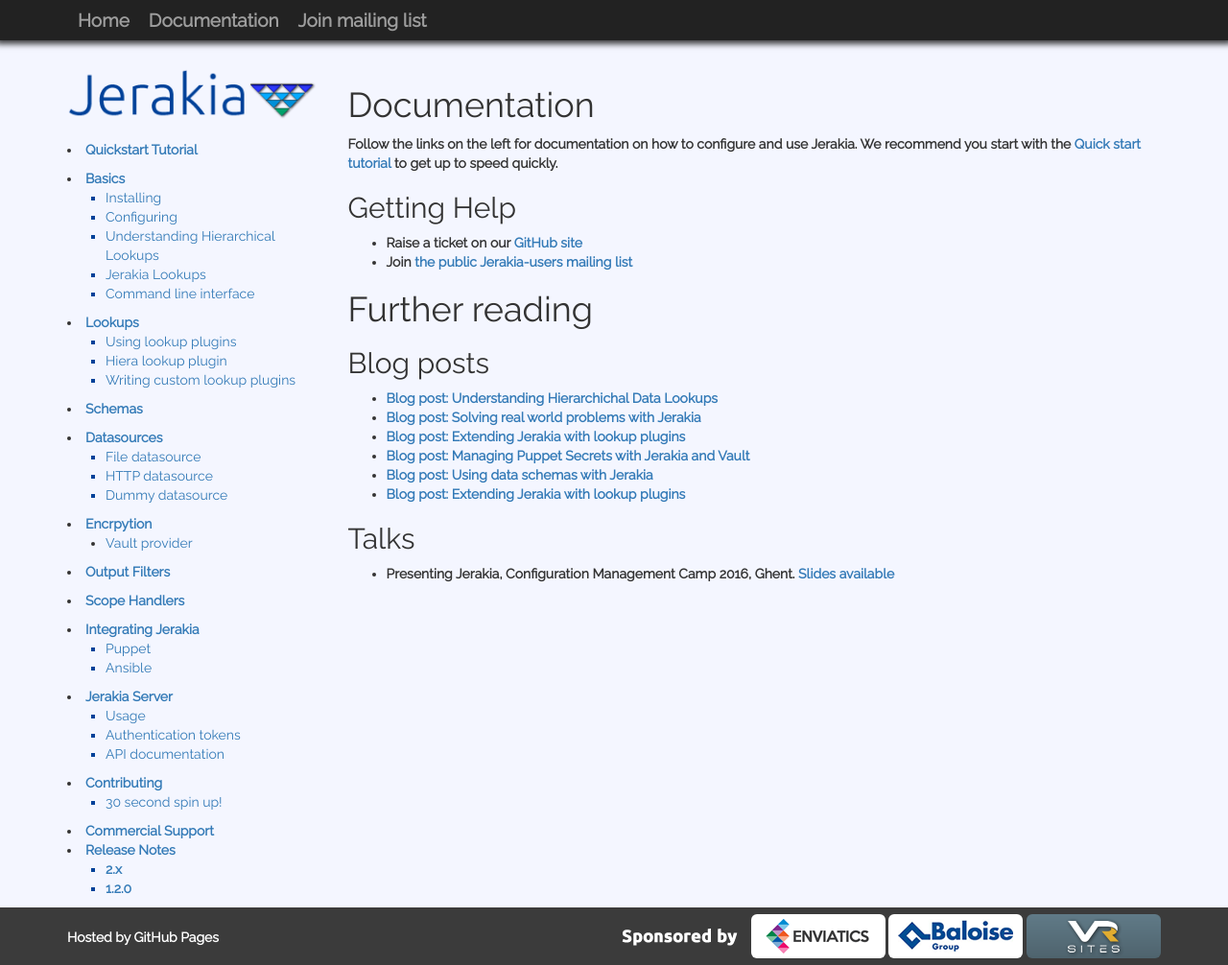
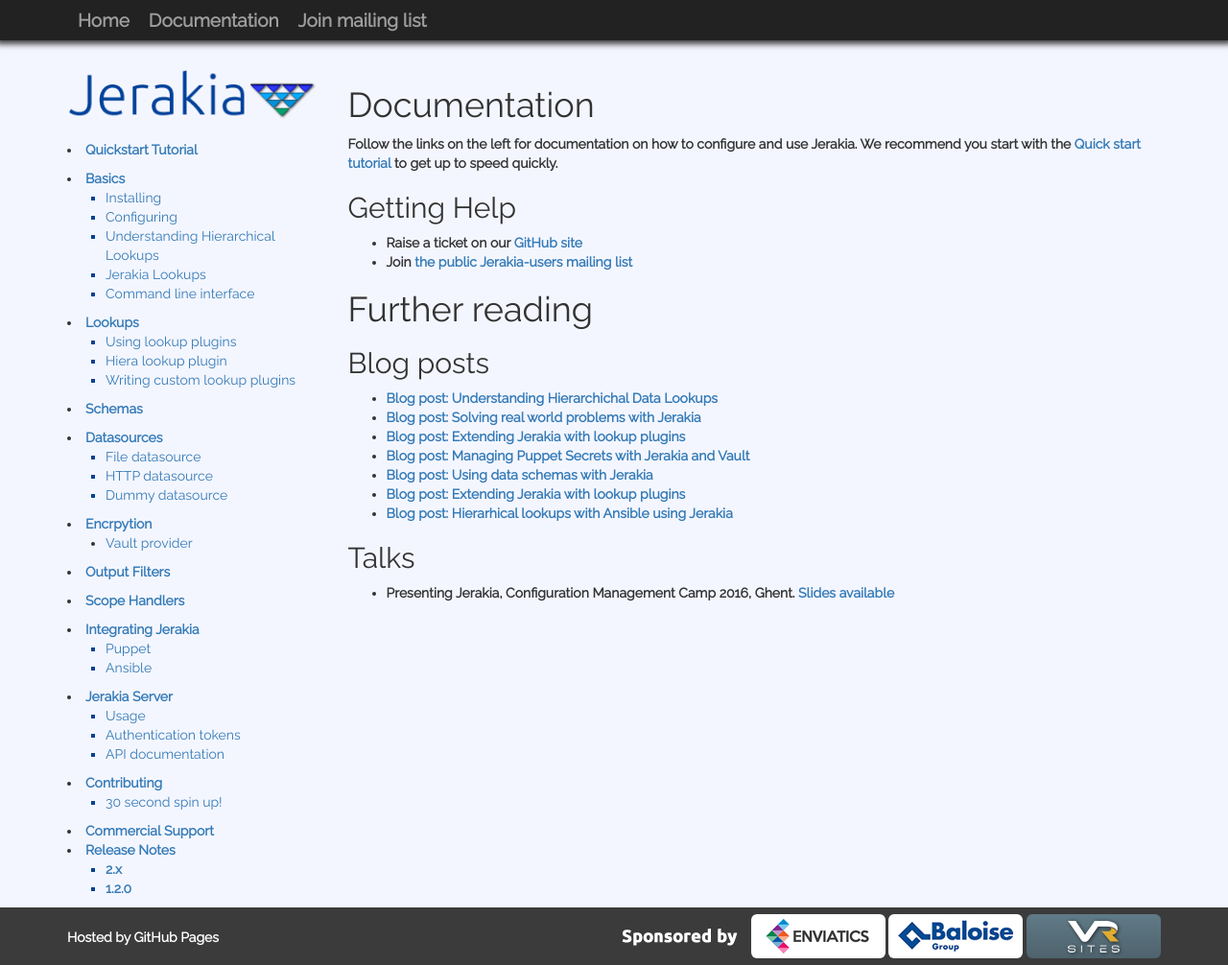
Before and after one commit to jerakia/jerakia, a Jekyll site: the page built from documentation/index.md, in a window 1280 px wide and 1006 px high. Shown: the whole window at 96% size. Built offline with Jekyll 4.4.1, drawn with Linux system fonts in a browser that asks for light colours; nearby versions of some CDN libraries.

Commit message:
added ansible blog

```diff
--- a/documentation/index.md
+++ b/documentation/index.md
@@ -23,6 +23,7 @@ Follow the links on the left for documentation on how to configure and use Jerak
 * [Blog post: Managing Puppet Secrets with Jerakia and Vault](http://www.craigdunn.org/2017/04/managing-puppet-secrets-with-jerakia-and-vault/)
 * [Blog post: Using data schemas with Jerakia](http://www.craigdunn.org/2016/03/using-data-schemas-with-jerakia-0-5/)
 * [Blog post: Extending Jerakia with lookup plugins](http://www.craigdunn.org/2015/09/extending-jerakia-with-lookup-plugins/)
+* [Blog post: Hierarhical lookups with Ansible using Jerakia](https://www.craigdunn.org/2017/08/hierarchical-data-lookups-ansible/)
 
 ## Talks
 
```
